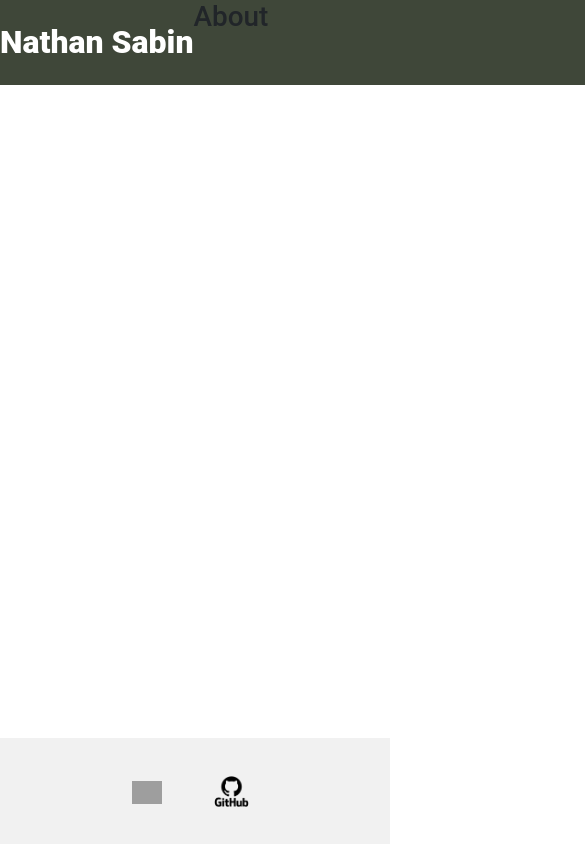
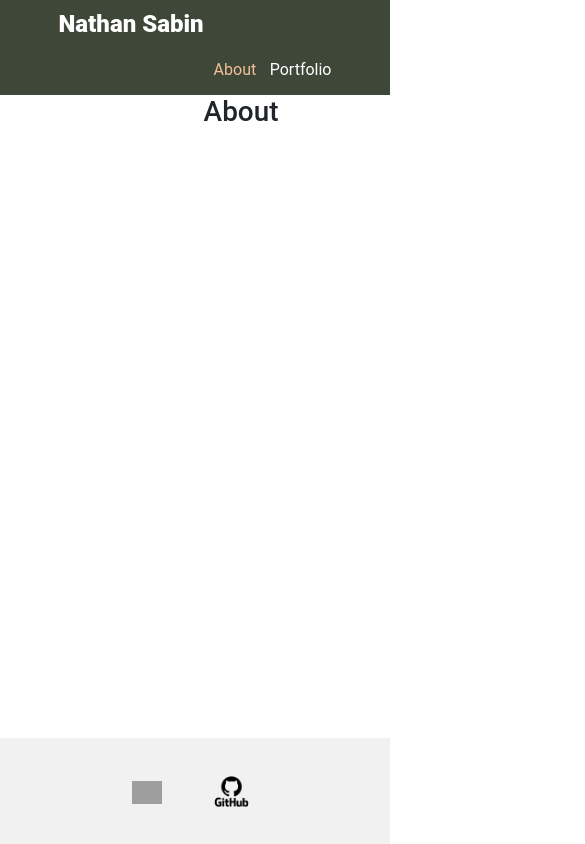
Before and after one commit to nathansabin/Nathan-Sabin-Portfolio, a React (Create React App) app: page / in a window 390 px wide. Shown: the top 844 px of the page, 585 px wide, since content can reach past the window. Built offline with nearby package versions, Linux system fonts and the light colour scheme; grey boxes are pictures that could not be loaded.

Commit message:
finished adding frame around content

```diff
--- a/src/App.js
+++ b/src/App.js
@@ -1,18 +1,11 @@
 import './assets/style/bodytags.css';
-import Header from './components/header';
+import HeadTag from './components/navigation';
 import Footer from './components/footer';
-import Navigation from './components/navigation'
-import Project from './components/project';
 
 function App() {
   return (
     <div className="portfolio">
-      <div className="header">
-        <div className="header-content">
-        <Header />
-        <Navigation />
-        </div>
-      </div>
+      <HeadTag />
       <Footer />
     </div>
   );
--- a/src/assets/style/bodytags.css
+++ b/src/assets/style/bodytags.css
@@ -16,7 +16,7 @@
 }
 
 .header-content {
-    width: 1000px;
+    width: 70%;
     height: 100%;
     display: block;
     margin: 0 auto;
@@ -52,7 +52,7 @@
     vertical-align: middle;
     font-size: 24px;
     margin-left: 10px;
-    margin-top: 15px;
+    margin-top: 18px;
 }
 
 .footer {
@@ -60,3 +60,34 @@
     bottom: 0;
     width: 100%;
   }
+
+
+@media (max-width: 750px) {
+    .name h1 {
+        font-size: 24px;
+    }
+    .navbar li {
+        font-size: 16px;
+        margin-top: 25px
+    }
+}
+
+@media (max-width: 540px) {
+    .header {
+       height: 95px;
+    }
+    .name {
+        margin-top: 10px;
+    }
+    .name h1 {
+        vertical-align: 0%;
+        margin-top: 10px;
+    }
+    .navbar {
+        float: none;
+
+    }
+    .navbar li {
+        margin-top: 50px;
+    }
+}
--- a/src/components/navigation.js
+++ b/src/components/navigation.js
@@ -1,20 +1,36 @@
 import React, { useState } from 'react';
 import Project from './project';
+import Header from "./header";
 
 export default function Navigation() {
   const [tab, setTab] = useState('home');
 
-  // TODO come back to make this highlight the selected tab
-  // set style
   return (
-    <div>
-        <ol className="navbar">
-            <li onClick={()=> setTab('home')}>About</li>
-            <li onClick={()=> setTab('portfolio')}>Portfolio</li>
-            <li onClick={()=> setTab('resume')}>Resume</li>
-            <li onClick={()=> setTab('contact')}>Contact</li>
-        </ol>
-        <Project renderTab={tab} />
-    </div>
+    <>
+      <div className="header">
+        <div className="header-content">
+          <Header />
+          <ol className="navbar">
+            <li onClick={() => setTab('home')}
+              style={{ color: tab === 'home' ? '#F1BF98' : 'white' }}>
+                About
+            </li>
+            <li onClick={() => setTab('portfolio')}
+            style={{ color: tab === 'portfolio' ? '#F1BF98' : 'white' }}>
+              Portfolio
+            </li>
+            <li onClick={() => setTab('resume')}
+            style={{ color: tab === 'resume' ? '#F1BF98' : 'white' }}>
+              Resume
+            </li>
+            <li onClick={() => setTab('contact')}
+            style={{ color: tab === 'contact' ? '#F1BF98' : 'white' }}>
+              Contact
+            </li>
+          </ol>
+        </div>
+      </div>
+      <Project renderTab={tab}/>
+    </>
   )
 }
```
Also changed, not shown: src/components/project.js (line endings or trailing spaces).
